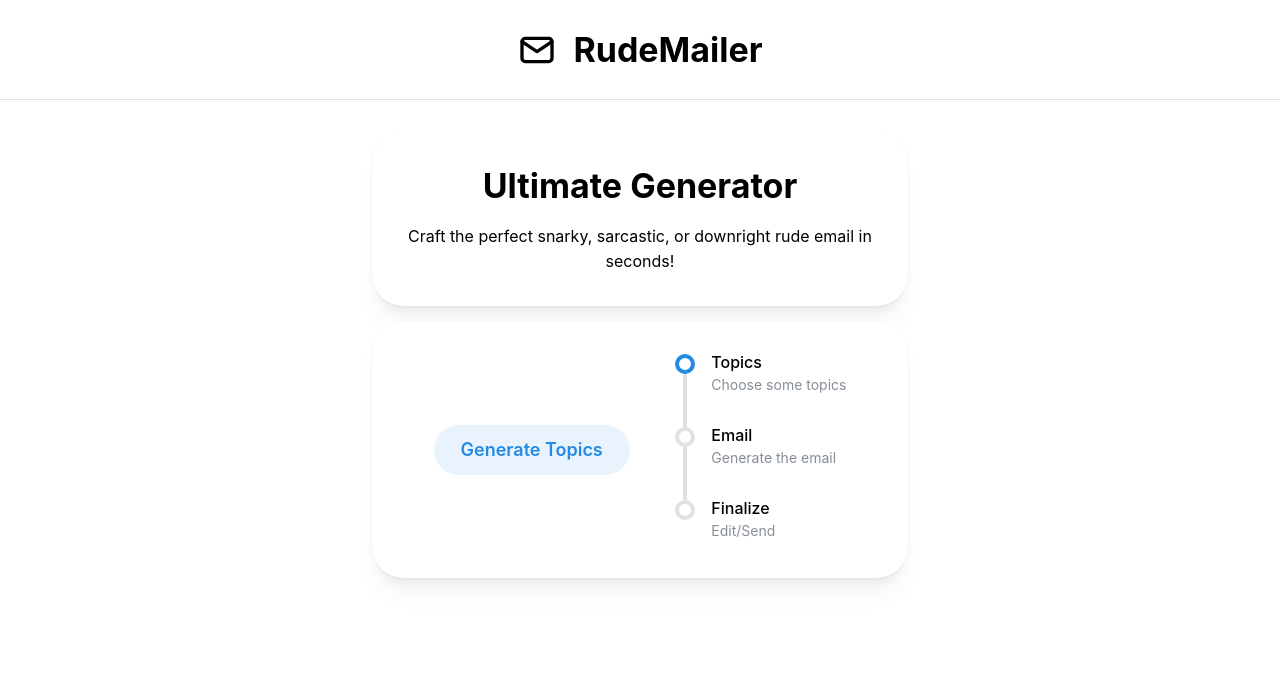
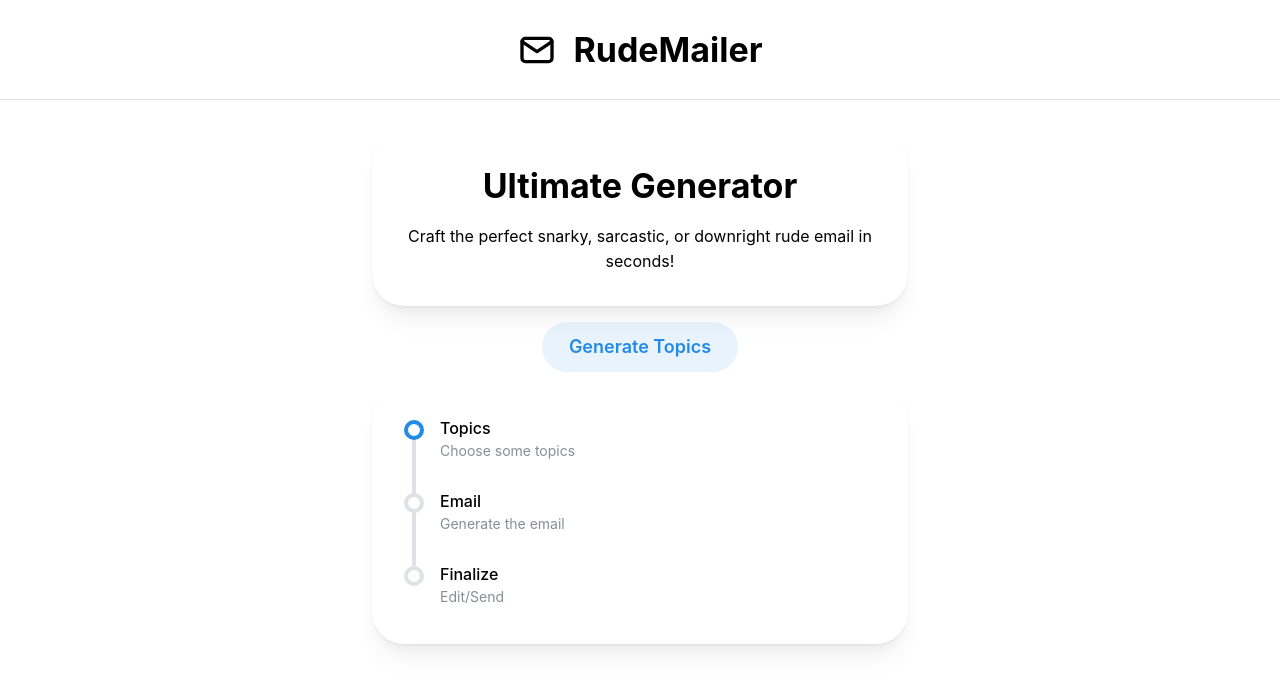
Before and after one commit to vkl2109/RudeEmailGenerator, a React (Vite) app: page /rude in a window 1280 px wide. Shown: the top 688 px of the page. Built offline with nearby package versions, Linux system fonts and the light colour scheme.

Commit message:
refactored timeline to separate card

```diff
--- /dev/null
+++ b/src/components/TimelineCard.tsx
@@ -0,0 +1,31 @@
+import { Card, Text, Timeline } from "@mantine/core";
+import { useTimelineStore } from "../zustand";
+
+
+export function TimelineCard () {
+    const timeline = useTimelineStore((state) => state.timeline)
+
+    return(
+        <Card
+            radius="xl"
+            shadow="md"
+            p="xl"
+            w="100%"
+            >
+            <Timeline active={timeline}>
+            <Timeline.Item title="Topics">
+                <Text c="dimmed" size="sm">Choose some topics</Text>
+                <Text size="xs" mt={4}></Text>
+            </Timeline.Item>
+            <Timeline.Item title="Email">
+                <Text c="dimmed" size="sm">Generate the email</Text>
+                <Text size="xs" mt={4}></Text>
+            </Timeline.Item>
+            <Timeline.Item title="Finalize">
+                <Text c="dimmed" size="sm">Edit/Send</Text>
+                <Text size="xs" mt={4}></Text>
+            </Timeline.Item>
+        </Timeline>
+        </Card>
+    )
+}
--- a/src/components/index.tsx
+++ b/src/components/index.tsx
@@ -1 +1,2 @@
 export { TopicsCard } from './TopicsCard'
+export { TimelineCard } from './TimelineCard'
--- a/src/routes/RudeEmailPage.tsx
+++ b/src/routes/RudeEmailPage.tsx
@@ -2,6 +2,7 @@ import { Button, Card, Chip, Group, Stack, Text, Timeline, Title, rem } from "@m
 import { notifications } from "@mantine/notifications";
 import { useState } from "react";
 import { useTimelineStore } from "../zustand";
+import { TimelineCard } from "../components";
 
 
 export function RudeEmailPage () {
@@ -62,12 +63,6 @@ export function RudeEmailPage () {
                         <Text>Craft the perfect snarky, sarcastic, or downright rude email in seconds!</Text>
                     </Stack>
                 </Card>
-                <Card
-                    radius="xl"
-                    shadow="md"
-                    p="xl"
-                    w="100%"
-                    >
                     <Group
                         w="100%"
                         justify="space-evenly"
@@ -101,22 +96,8 @@ export function RudeEmailPage () {
                             }))
                             }
                         </Stack>
-                        <Timeline active={timeline}>
-                            <Timeline.Item title="Topics">
-                                <Text c="dimmed" size="sm">Choose some topics</Text>
-                                <Text size="xs" mt={4}></Text>
-                            </Timeline.Item>
-                            <Timeline.Item title="Email">
-                                <Text c="dimmed" size="sm">Generate the email</Text>
-                                <Text size="xs" mt={4}></Text>
-                            </Timeline.Item>
-                            <Timeline.Item title="Finalize">
-                                <Text c="dimmed" size="sm">Edit/Send</Text>
-                                <Text size="xs" mt={4}></Text>
-                            </Timeline.Item>
-                        </Timeline>
+                        <TimelineCard />
                     </Group>
-                </Card>
             </Stack>
         </Stack>
     )
```
